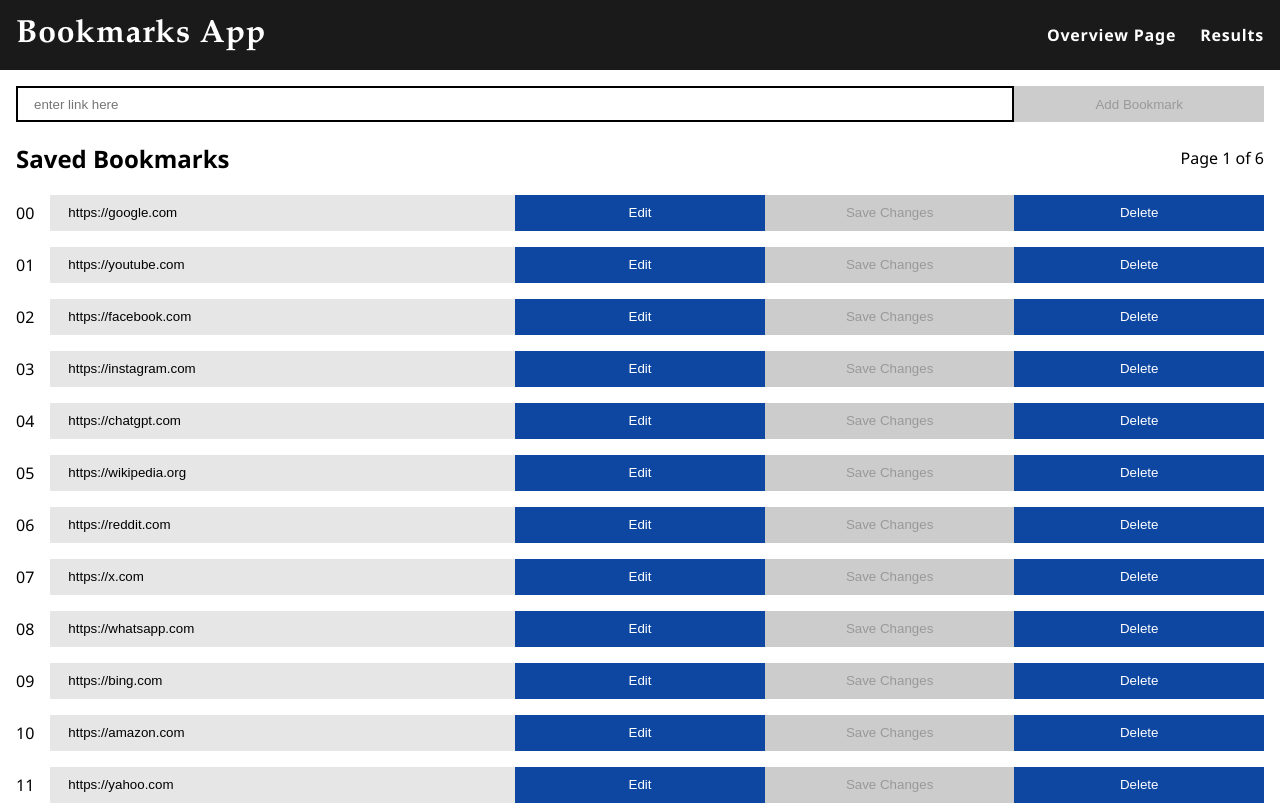
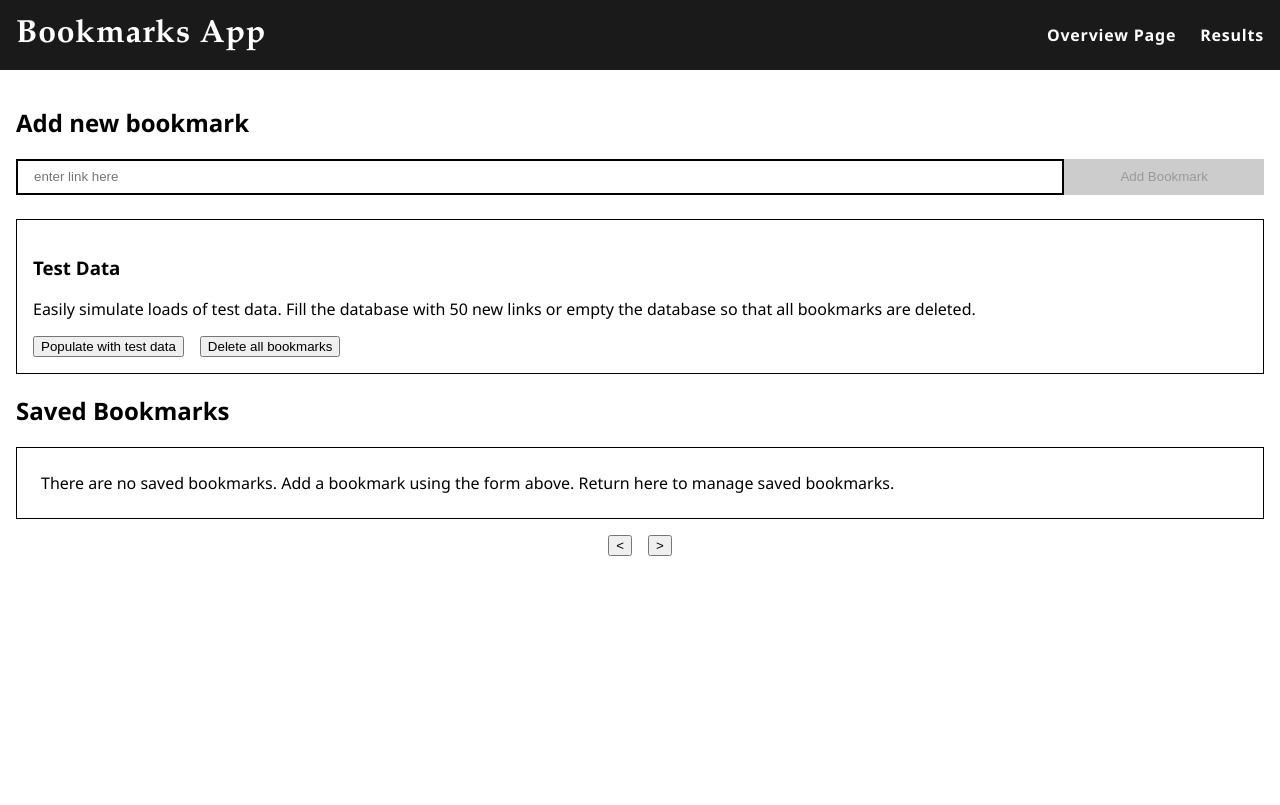
Before and after one commit to ZubairMohamed/phq-bookmarks-management-app, an Angular app: page / in a window 1280 px wide. Shown: the top 805 px of the page. Built offline with nearby package versions, Linux system fonts and the light colour scheme.

Commit message:
all functionality has been added
all functionality has been added

```diff
--- a/src/app/components/bookmark/bookmark.html
+++ b/src/app/components/bookmark/bookmark.html
@@ -10,7 +10,7 @@
   }
 
   @if (showEdit) {
-    <div class="count">{{index < 10 ? '0' + index: index}}</div>
+    <div class="count">{{localIndex < 10 ? '0' + localIndex: localIndex}}</div>
     <input
       (input)="validateEditBookmarkLink()"
       [attr.value]="savedBookmarkText"
@@ -30,14 +30,14 @@
   }
 
   @if (showEdit) {
-    <button (click)="handleEdit()">
+    <button (click)="handleEdit(localIndex)">
       Edit
     </button>
   }
 
   @if (showEdit) {
     <button
-      (click)="handleSave(index)"
+      (click)="handleSave(savedBookmarkText, globalIndex)"
       [attr.disabled]="isEditableLinkValid === false ? true : bookMarkIsEditable ? null : true"
     >
       Save Changes
@@ -45,6 +45,6 @@
   }
 
   @if (showDelete) {
-    <button (click)="handleDelete(index)">Delete</button>
+    <button (click)="handleDelete(globalIndex)">Delete</button>
   }
 </div>
--- a/src/app/components/bookmark/bookmark.less
+++ b/src/app/components/bookmark/bookmark.less
@@ -9,7 +9,7 @@
   }
 
   input {
-    width: 80%;
+    width: calc(100% - 16%);
     height: 2rem;
     padding: 1rem;
     -webkit-box-sizing: border-box; /* Safari/Chrome, other WebKit */
@@ -40,7 +40,7 @@
   }
 
   button {
-    min-width: 20%;
+    min-width: 16%;
 
     background: @primary;
 
--- a/src/app/components/bookmark/bookmark.ts
+++ b/src/app/components/bookmark/bookmark.ts
@@ -1,5 +1,6 @@
 import { Component, EventEmitter, Input, Output } from '@angular/core';
 import { FormsModule } from '@angular/forms';
+import { Router } from '@angular/router';
 
 @Component({
   selector: 'app-bookmark',
@@ -16,19 +17,26 @@
   @Input() showDelete: boolean = false;
   @Input() value!: string;
   @Input() originalArray!: string[];
-  @Input() index!: number;
+  @Input() localIndex!: number; //this is the position of the element in the sub-divided array
+  @Input() globalIndex!: number; //this is the position of the element in the master copy of the array. This is required so that we can easily make edits and deletes
 
   @Output() originalArrayChange = new EventEmitter<string[]>();
 
-  handleSave(indexOfArrayElementToUpdate: number) {
+  constructor(private router: Router) {}
+
+  handleSave(newURL: string, indexOfArrayElementToUpdate: number) {
     this.bookMarkIsEditable = false;
+    this.modifyOriginalArrayFromParent(
+      'edit',
+      indexOfArrayElementToUpdate,
+      newURL,
+    );
   }
-  handleEdit() {
+  handleEdit(index: number) {
     this.bookMarkIsEditable = true;
   }
   handleDelete(indexOfArrayElementToDelete: number) {
-    console.log('handle delete clicked');
-    // throw new Error('Method handleDelete implemented.');
+    this.modifyOriginalArrayFromParent('delete', indexOfArrayElementToDelete);
   }
   // properties unique to add bookmark component
   bookmark: string = '';
@@ -72,8 +80,32 @@
       this.isValidHttpUrl(this.savedBookmarkText) === false ? false : true;
   }
 
-  updateOriginalArrayFromParent(): void {
-    this.originalArrayChange.emit([...this.originalArray, this.bookmark]);
+  // this is an event triggered on clicking the add bookmark button.
+  // it uses an event emitter that the parent detects and acts accordingly to update the master copy of the links
+  modifyOriginalArrayFromParent(
+    actionToPerform: string = 'add',
+    indexOfArrayElementToModify: number = 0,
+    newBookmarkLink: string = '',
+  ): void {
+    switch (actionToPerform) {
+      case 'add':
+        this.originalArrayChange.emit([...this.originalArray, this.bookmark]);
+        break;
+      case 'edit':
+        // create a temp copy of the original array
+        let tempArrayForUpdate: string[] = [...this.originalArray];
+        tempArrayForUpdate[indexOfArrayElementToModify] = newBookmarkLink;
+        this.originalArrayChange.emit([...tempArrayForUpdate]);
+        break;
+      case 'delete':
+        // create a temp copy of the original array
+        let tempArrayForDeletion: string[] = [...this.originalArray];
+        // now modify the temp copy to remove the element we no longer need
+        tempArrayForDeletion.splice(indexOfArrayElementToModify, 1);
+        // now we are notifying the parent element to modify the original copy of the array and propogate changes back to the child components
+        this.originalArrayChange.emit([...tempArrayForDeletion]);
+        break;
+    }
   }
 
   // this event happens when the add bookmark button is clicked on
@@ -81,14 +113,17 @@
     this.validateAddBookmarkLink();
     // we are adding a new bookmark to the original array of bookmarks
     // this.originalArray.push(this.bookmark);
-    this.updateOriginalArrayFromParent();
-    console.log(this.originalArray);
+    this.modifyOriginalArrayFromParent();
+
+    // we are encoding the current bookmark as url Text string
+    let encodedBookmarkText = encodeURIComponent(this.bookmark);
 
     // Clear the input field after adding
     this.bookmark = '';
     this.isButtonDisabled = true;
 
-    //   we are also saving to local storage the end result
-    //TODO
+    this.router.navigate(['/results'], {
+      queryParams: { url: encodedBookmarkText },
+    });
   }
 }
--- a/src/app/overview-page/overview-page.html
+++ b/src/app/overview-page/overview-page.html
@@ -1,21 +1,40 @@
+<h2 class="body-font">Add new bookmark</h2>
 <app-bookmark [originalArray]="links()" (originalArrayChange)="updateLinks($event)" />
+
+<div class="test-data">
+  <h3>Test Data</h3>
+  <p>Easily simulate loads of test data. Fill the database with 50 new links or empty the database so that all bookmarks are deleted.</p>
+
+  <div class="button-row">
+    <button class="btn-primary" (click)="fillLinksWithTestData()">Populate with test data</button>
+    <button class="btn-danger" (click)="clearDatabase()">Delete all bookmarks</button>
+  </div>
+
+</div>
 
 <div class="overview-header">
   <h2 class="body-font">Saved Bookmarks</h2>
-  <p>Page {{page() + 1}} of {{chunkedArray().length}}</p>
+  @if (chunkedArray().length > 0) {
+    <p>Page {{page() + 1}} of {{chunkedArray().length}}</p>
+
+  }
 </div>
 
 <div class="pagination-container">
 
-  @for (link of chunkedArray()[page()]; let index = $index; track link) {
-      <app-bookmark [showAdd]="false" [showDelete]="true" [showEdit]="true" [value]="link" [originalArray]="links()" [index]="index"  />
+  @if (chunkedArray().length == 0) {
+    <div class="no-saved-bookmarks">There are no saved bookmarks. Add a bookmark using the form above. Return here to manage saved bookmarks.</div>
+  }
+
+  @for (link of chunkedArray()[page()]; let index = $index; track link;) {
+      <app-bookmark (originalArrayChange)="updateLinks($event)" [showAdd]="false" [showDelete]="true" [showEdit]="true" [value]="link" [originalArray]="links()" [localIndex]="index" [globalIndex]="calculateGlobalIndex(index)"   />
   }
 
   <!--  pagination -->
   <div class="page-links">
     <!-- go back one page button   -->
     <button (click)="handlePageDecrease()"><</button>
-    @for (link of chunkedArray(); let index = $index; track  index) {
+    @for (link of chunkedArray(); let index = $index; track  link) {
       <button (click)="handlePageChange(index)">{{index + 1}}</button>
     }
 
--- a/src/app/overview-page/overview-page.less
+++ b/src/app/overview-page/overview-page.less
@@ -2,6 +2,24 @@
   display: flex;
   flex-direction: column;
   gap: 1rem;
+}
+
+.no-saved-bookmarks {
+  text-align: left;
+  border: 1px solid black;
+  padding: 1.5rem;
+}
+
+.test-data {
+  padding: 1rem;
+  border: 1px solid black;
+  margin-bottom: 0rem;
+  margin-top: 1.5rem;
+
+  .button-row {
+    display: flex;
+    gap: 1rem;
+  }
 }
 
 .overview-header {
--- a/src/app/overview-page/overview-page.ts
+++ b/src/app/overview-page/overview-page.ts
@@ -10,109 +10,9 @@
 export class OverviewPage {
   page = signal(0);
 
-  links = signal([
-    'https://google.com',
-    'https://youtube.com',
-    'https://facebook.com',
-    'https://instagram.com',
-    'https://chatgpt.com',
-    'https://wikipedia.org',
-    'https://reddit.com',
-    'https://x.com',
-    'https://whatsapp.com',
-    'https://bing.com',
-    'https://amazon.com',
-    'https://yahoo.com',
-    'https://temu.com',
-    'https://duckduckgo.com',
-    'https://yahoo.co.jp',
-    'https://tiktok.com',
-    'https://yandex.ru',
-    'https://weather.com',
-    'https://microsoftonline.com',
-    'https://msn.com',
-    'https://microsoft.com',
-    'https://live.com',
-    'https://fandom.com',
-    'https://linkedin.com',
-    'https://netflix.com',
-    'https://pinterest.com',
-    'https://twitch.tv',
-    'https://openai.com',
-    'https://naver.com',
-    'https://office.com',
-    'https://canva.com',
-    'https://vk.com',
-    'https://paypal.com',
-    'https://aliexpress.com',
-    'https://discord.com',
-    'https://github.com',
-    'https://spotify.com',
-    'https://apple.com',
-    'https://imdb.com',
-    'https://bilibili.com',
-    'https://roblox.com',
-    'https://globo.com',
-    'https://amazon.co.jp',
-    'https://nytimes.com',
-    'https://samsung.com',
-    'https://mail.ru',
-    'https://ebay.com',
-    'https://quora.com',
-    'https://walmart.com',
-    'https://bbc.co.uk',
-    'https://amazon.de',
-    'https://telegram.org',
-    'https://dailymotion.com',
-    'https://coupang.com',
-    'https://bbc.com',
-    'https://booking.com',
-    'https://espn.com',
-    'https://brave.com',
-    'https://cnn.com',
-    'https://indeed.com',
-    'https://rakuten.co.jp',
-    'https://google.com.br',
-    'https://google.co.uk',
-    'https://zoom.us',
-    'https://adobe.com',
-    'https://usps.com',
-    'https://amazon.co.uk',
-    'https://ozon.ru',
-    'https://cricbuzz.com',
-    'https://accuweather.com',
-    'https://etsy.com',
-    'https://uol.com.br',
-    'https://dzen.ru',
-    'https://steampowered.com',
-    'https://shop.app',
-    'https://marca.com',
-    'https://rutube.ru',
-    'https://shopify.com',
-    'https://steamcommunity.com',
-    'https://ecosia.org',
-    'https://infobae.com',
-    'https://google.de',
-    'https://disneyplus.com',
-    'https://theguardian.com',
-    'https://primevideo.com',
-    'https://gmail.com',
-    'https://zillow.com',
-    'https://dailymail.co.uk',
-    'https://amazon.in',
-    'https://linktree.ee',
-    'https://people.com',
-    'https://google.it',
-    'https://instructure.com',
-    'https://google.es',
-    'https://shein.com',
-    'https://messenger.com',
-    'https://max.com',
-    'https://wildberries.ru',
-    'https://avito.ru',
-    'https://sony.com',
-    'http://samsung.com',
-  ]);
+  links = signal<string[]>([]);
+
+  linksPerPage: number = 20; //this variable controls how many bookmarks to display per page
 
   splitArray(originalArray: string[], size: number) {
     let result = [];
@@ -124,7 +24,9 @@
   }
 
   // create an array of chunks of 20 items per array of arrays
-  chunkedArray = computed(() => this.splitArray(this.links(), 20));
+  chunkedArray = computed(() =>
+    this.splitArray(this.links(), this.linksPerPage),
+  );
 
   handlePageChange(number: number) {
     this.page.set(number);
@@ -152,5 +54,91 @@
     this.links.set(newLinks);
     // Reset to first page when links are updated
     this.page.set(0);
+
+    this.logLinks();
+  }
+
+  ngOnInit(): void {
+    //called after angular has initialized all data-bound properties of a directive
+    let storedString: string | null = localStorage.getItem('bookmarks');
+    let bookmarksArray: string[] = [];
+
+    if (typeof storedString === 'string' && storedString.length > 0) {
+      bookmarksArray = JSON.parse(storedString);
+      this.links.set(bookmarksArray);
+    }
+  }
+
+  private logLinks() {
+    //   we are also saving to local storage the end result
+    const arrayAsString = JSON.stringify(this.links());
+
+    // Save the JSON string to local storage with a key 'myArrayKey'
+    localStorage.setItem('bookmarks', arrayAsString);
+  }
+
+  calculateGlobalIndex(localIndex: number) {
+    return this.page() * this.linksPerPage + localIndex;
+  }
+
+  protected readonly localStorage = localStorage;
+
+  fillLinksWithTestData() {
+    this.updateLinks([
+      'https://google.com',
+      'https://youtube.com',
+      'https://facebook.com',
+      'https://amazon.com',
+      'https://yahoo.com',
+      'https://wikipedia.org',
+      'https://twitter.com',
+      'https://bing.com',
+      'https://microsoft.com',
+      'https://instagram.com',
+      'https://linkedin.com',
+      'https://pinterest.com',
+      'https://ebay.com',
+      'https://netflix.com',
+      'https://reddit.com',
+      'https://cnn.com',
+      'https://apple.com',
+      'https://nytimes.com',
+      'https://imgur.com',
+      'https://espn.com',
+      'https://weather.com',
+      'https://paypal.com',
+      'https://github.com',
+      'https://wordpress.com',
+      'https://huffpost.com',
+      'https://salesforce.com',
+      'https://adobe.com',
+      'https://imdb.com',
+      'https://msn.com',
+      'https://walmart.com',
+      'https://craigslist.org',
+      'https://bankofamerica.com',
+      'https://fedex.com',
+      'https://chase.com',
+      'https://usps.com',
+      'https://target.com',
+      'https://wellsfargo.com',
+      'https://zillow.com',
+      'https://etsy.com',
+      'https://quora.com',
+      'https://webmd.com',
+      'https://cnet.com',
+      'https://fandom.com',
+      'https://indeed.com',
+      'https://spotify.com',
+      'https://foxnews.com',
+      'https://forbes.com',
+      'https://theguardian.com',
+      'https://stackoverflow.com',
+      'https://twitch.tv',
+    ]);
+  }
+
+  clearDatabase() {
+    this.updateLinks([]);
   }
 }
```
Also changed, not shown: src/app/results/results.html (+12 -1 lines), src/app/results/results.less (+8 -0 lines), src/app/results/results.ts (+18 -3 lines).
